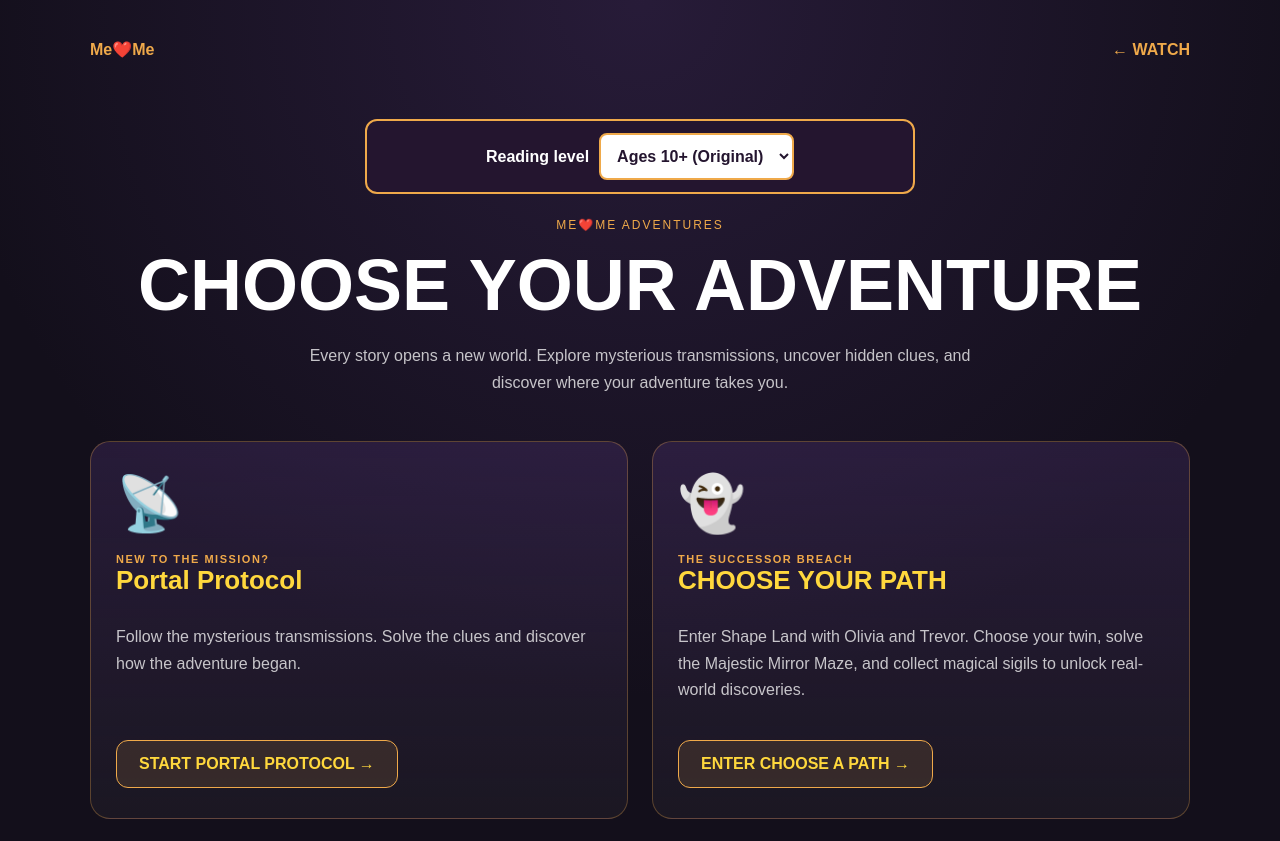
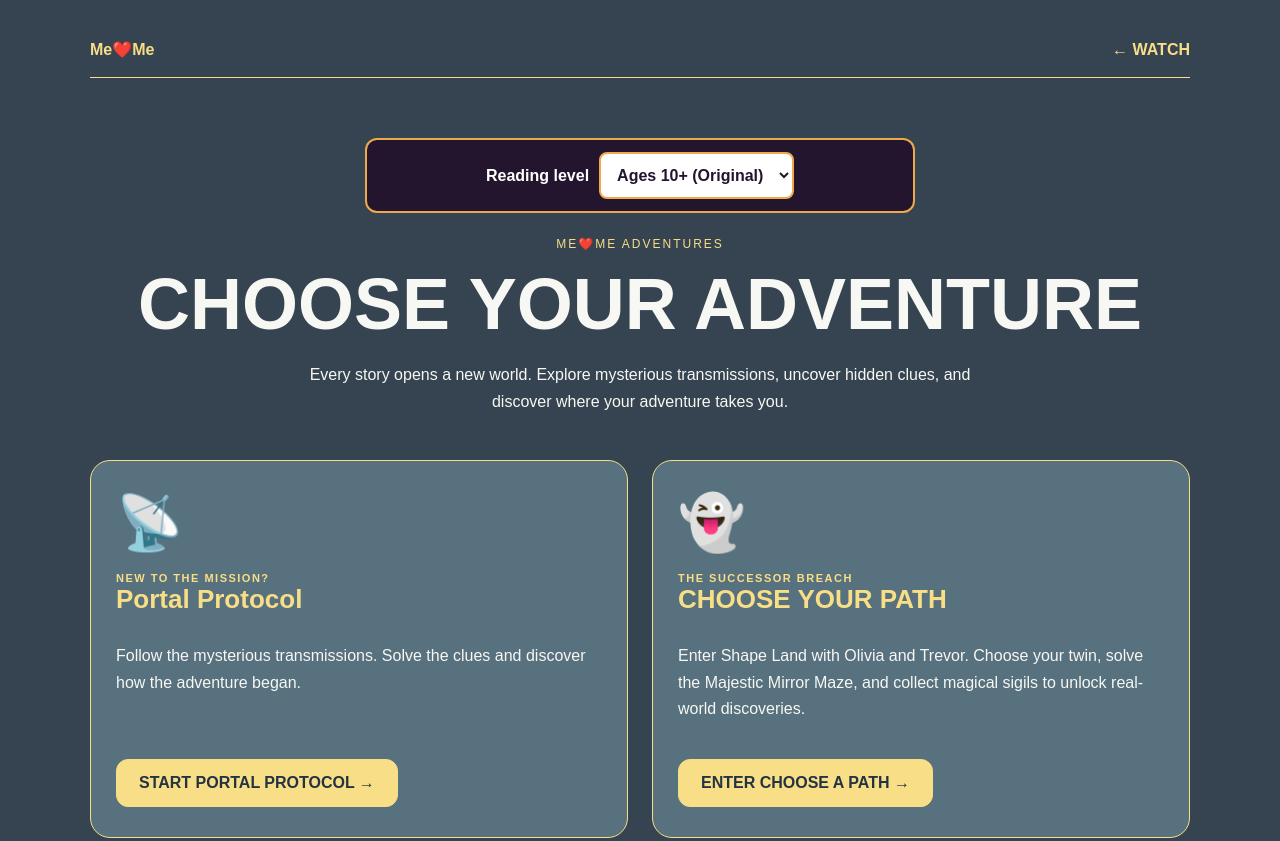
Before and after one commit to contactmindfullb-create/MeHeartMe-Project, a plain HTML site: page play/index.html in a window 1280 px wide. Shown: the top 841 px of the page. Drawn offline with Linux system fonts and the light colour scheme.

Commit message:
Update updated seasonal transitions colors

```diff
--- a/play/index.html
+++ b/play/index.html
@@ -161,6 +161,88 @@
         margin-bottom: 45px;
       }
     }
+
+
+/* =========================================
+   ME❤️ME SHARED SEASONAL PLAY THEME
+   ========================================= */
+
+:root {
+  /* Seasonal engine fallbacks */
+  --event-night: #203f61;
+  --event-purple: #466d91;
+  --event-gold: #f7d984;
+  --event-orange: #dcecf8;
+  --season-text: #fffaf4;
+  --season-button-text: #203f61;
+
+  /* Connect existing Play variables */
+  --night: var(--event-night);
+  --purple: var(--event-purple);
+  --deep-purple: var(--event-night);
+  --gold: var(--event-gold);
+  --yellow: var(--event-gold);
+  --cream: var(--season-text);
+}
+
+body {
+  background: var(--event-night);
+  color: var(--season-text);
+}
+
+.topbar {
+  border-bottom: 1px solid var(--event-gold);
+  padding-bottom: 18px;
+}
+
+.topbar a,
+.play-label {
+  color: var(--event-gold);
+}
+
+.play-hero p,
+.game-card p,
+.library-footer {
+  color: var(--season-text);
+}
+
+.game-card {
+  background: var(--event-purple);
+  border: 1px solid var(--event-gold);
+}
+
+.game-card h2,
+.game-tag {
+  color: var(--event-gold);
+}
+
+.game-button {
+  background: var(--event-orange);
+  color: var(--season-button-text);
+  border: 1px solid var(--event-gold);
+}
+
+.game-button:hover,
+.game-button:focus-visible {
+  filter: brightness(1.08);
+}
+
+a:focus-visible {
+  outline: 3px solid var(--event-gold);
+  outline-offset: 4px;
+}
+
+@media (prefers-reduced-motion: reduce) {
+  .game-card,
+  .game-button {
+    transition: none;
+  }
+
+  .game-card:hover {
+    transform: none;
+  }
+}
+
   </style>
 </head>
 
@@ -320,6 +402,10 @@
 </script>
 
 
+<!-- Me❤️Me Shared Seasonal Color Engine -->
+<script src="../shared/seasonal-hero-config.js"></script>
+<script src="../shared/seasonal-hero.js"></script>
+
 
 </body>
 </html>
```
